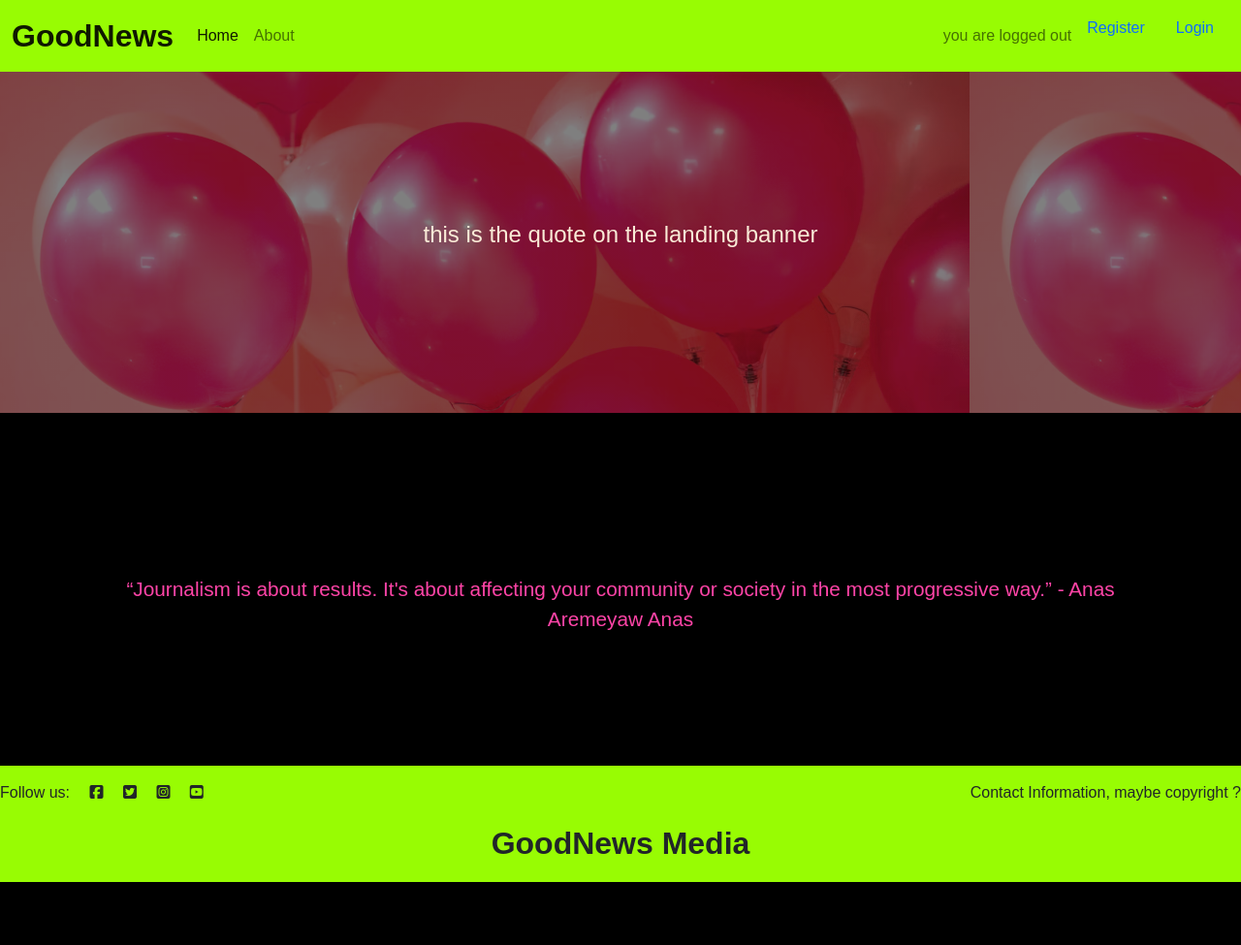
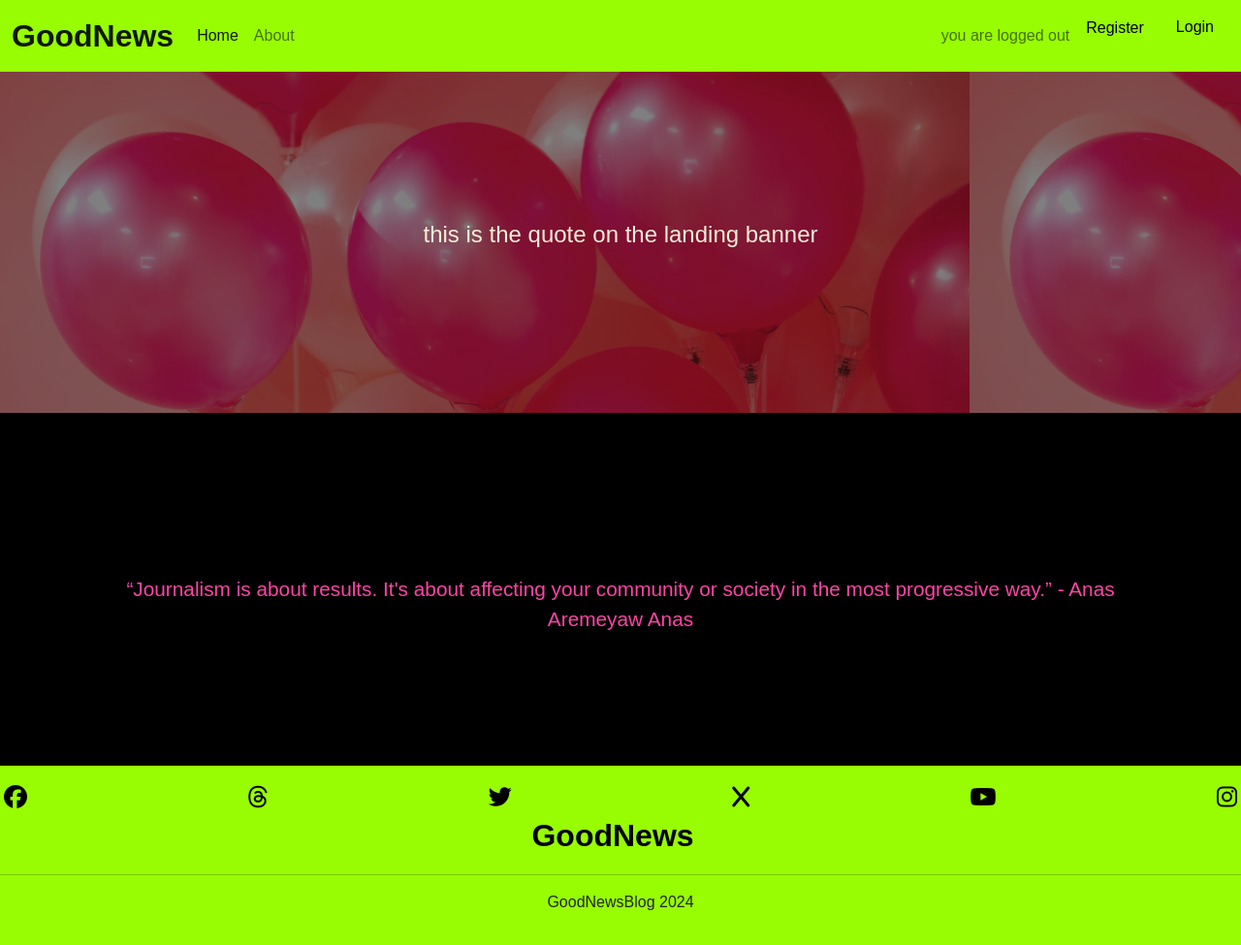
Before and after one commit to FernVR/GoodNewsBlog, a Django app: page / in a window 1280 px wide. Shown: the whole page at 97% size. Before the commit the page ends 910 px from the top, so only its background shows below. Run offline with Django 4.2, Linux system fonts and the light colour scheme; data that the repository does not hold is empty; some libraries are stand-ins or nearby versions; some web fonts are replaced.

Commit message:
add style to nav and footer links

```diff
--- a/static/css/style.css
+++ b/static/css/style.css
@@ -97,6 +97,14 @@ body {
     font-size: 1.4rem;
     font-weight: 100;
     color: #000;
+}
+
+.reg-links {
+    color: #000;
+}
+
+.reg-links:hover {
+    color: #FF44A7;
 }
 
 .footer-color {
--- a/templates/404.html
+++ b/templates/404.html
@@ -2,9 +2,9 @@
 {% load static %}
 {% block content %}
 
-
-<h1>Oops! Page not found</h1>
+<div class="error-page text-white">
+    <h1>Oops! Page not found</h1>
     <p>We couldn't find the page you're looking for. Please check the URL or go back to the homepage.</p>
     <a href="{% url 'home' %}">Go to Home</a>
-
+</div>
 {% endblock %}
--- a/templates/base.html
+++ b/templates/base.html
@@ -38,7 +38,7 @@
     <link rel="apple-touch-icon" sizes="180x180" href="{% static 'favicon/apple-touch-icon.png' %}">
     <link rel="icon" type="image/png" sizes="32x32" href="{% static 'favicon/favicon-32x32.png' %}">
     <link rel="icon" type="image/png" sizes="16x16" href="{% static 'favicon/favicon-16x16.png' %}">
-    <link rel="manifest" href="{% static 'favicon/site.webmanifest' %}">
+    <link rel="manifest" href="{% static 'favicon/site.webmanifest' % }">
 </head>
 
 <body class="d-flex flex-column h-100 main-bg">
@@ -67,14 +67,14 @@
         </ul>
         {% if user.is_authenticated %}
         <span class="navbar-text">
-                        You are logged in as <a href="{% url 'user_profile' %}">
+            You are logged in as <a href="{% url 'user_profile' %}" class="reg-links">
                 {{ user }}
                 <i class="fa-regular fa-user"></i>
             </a>
         </span>
         <ul class="list-unstyled">
             <li class="nav-item">
-                            <a class="nav-link {% if request.path == logout_url %}active{% endif %}" aria-current="page"
+                <a class="nav-link reg-links {% if request.path == logout_url %}active{% endif %}" aria-current="page"
                     href="{% url 'account_logout' %}">Logout</a>
             </li>
         </ul>
@@ -84,11 +84,11 @@
         </span>
         <ul class="list-unstyled d-flex">
             <li class="nav-item">
-                            <a class="nav-link {% if request.path == signup_url %}active{% endif %}" aria-current="page"
-                                href="{% url 'account_signup' %}">Register</a>
+                <a class="nav-link reg-links btn {% if request.path == signup_url %}active{% endif %} "
+                    aria-current="page" href="{% url 'account_signup' %}">Register</a>
             </li>
             <li class="nav-item">
-                            <a class="nav-link {% if request.path == login_url %}active{% endif %}" aria-current="page"
+                <a class="nav-link reg-links {% if request.path == login_url %}active{% endif %}" aria-current="page"
                     href="{% url 'account_login' %}">Login</a>
             </li>
         </ul>
@@ -126,18 +126,38 @@
     <footer class="footer mt-auto py-3 footer-color">
 
         <div class="footer-info d-flex">
-            <p class="m-0 text-center text-black">Follow us:
-                <i class="fab fa-facebook-square ms-3"></i>
-                <i class="fab fa-twitter-square ms-3"></i>
-                <i class="fab fa-instagram-square ms-3"></i>
-                <i class="fab fa-youtube-square ms-3"></i>
+            <a href="https://www.facebook.com" target="_blank" aria-label="facebook" class="reg-links">
+                <i class="fa-brands fa-facebook h4 m-1"></i>
+            </a>
+            <a href="https://www.threads.net" target="_blank" aria-label="threads" class="reg-links">
+                <i class="fa-brands fa-threads h4 m-1"></i>
+            </a>
+            <a href="https://www.twitter.com" target="_blank" aria-label="twitter" class="reg-links">
+                <i class="fa-brands fa-twitter h4 m-1"></i>
+            </a>
+            <a href="https://www.twitter.com" target="_blank" aria-label="twitter" class="reg-links">
+                <i class="fa-solid fa-x h4 m-1"></i>
+            </a>
+            <a href="https://www.youtube.com" target="_blank" aria-label="youtube" class="reg-links">
+                <i class="fa-brands fa-youtube h4 m-1"></i>
+            </a>
+            <a href="https://www.instagram.com" target="_blank" aria-label="youtube" class="reg-links">
+                <i class="fa-brands fa-instagram h4 m-1"></i>
+            </a>
+        </div>
+
+        <div class="footer-logo">
+            <p class="m-0 text-center logo">
+                <a class="navbar-brand reg-links logo" href="{% url 'home' %}">
+                    GoodNews
+                </a>
             </p>
-            <p>
-                Contact Information, maybe copyright ?
+            <hr class="text-black">
+            <p class="text-center">
+                {% block copyright %}
+                GoodNewsBlog 2024
+                {% endblock copyright %}
             </p>
-        </div>
-        <div class="footer-logo">
-            <p class="m-0 text-center text-black logo">GoodNews Media</p>
         </div>
     </footer>
 
```
Also changed, not shown: 1 other file. Lines whose indentation alone changed are shown as unchanged.
